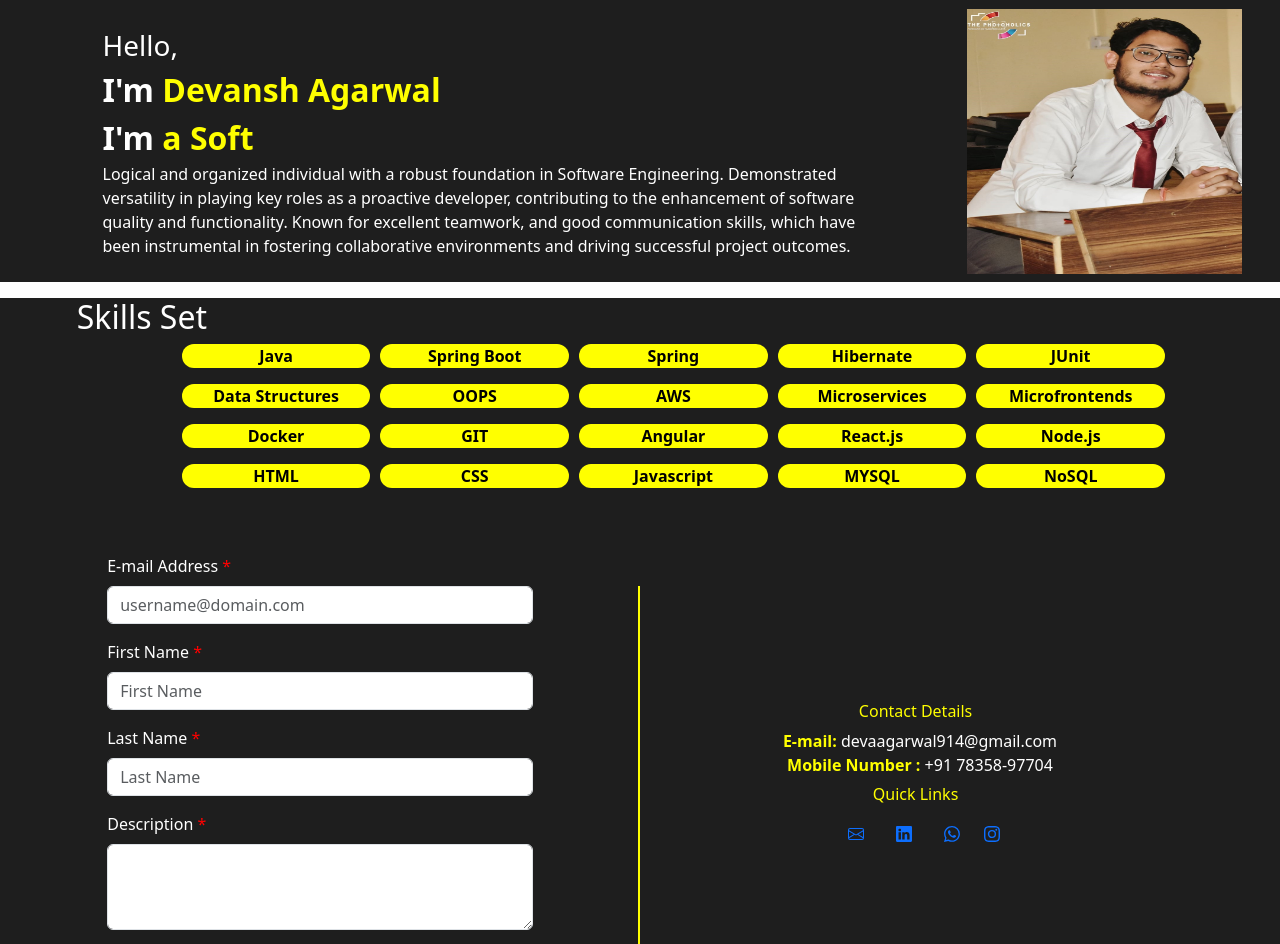
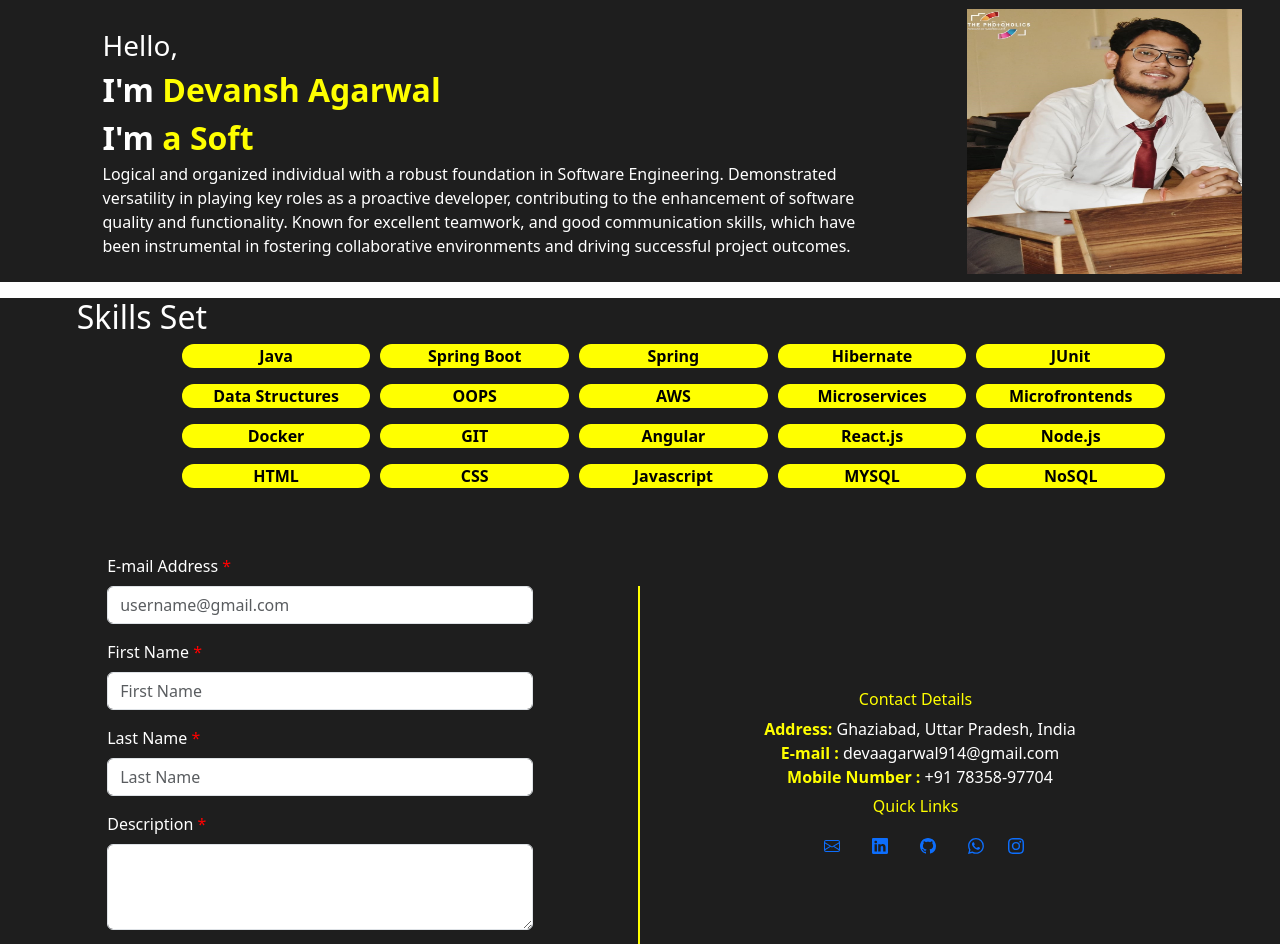
Before and after one commit to DevanshAgarwal7/portfolio, a React (Vite) app in the folder my-portfolio/: page / in a window 1280 px wide. Shown: the top 944 px of the page. Built offline with nearby package versions, Linux system fonts and the light colour scheme.

Commit message:
Footer Updated

```diff
--- a/my-portfolio/src/components/Footer.jsx
+++ b/my-portfolio/src/components/Footer.jsx
@@ -7,21 +7,23 @@
         email: "devaagarwal914@gmail.com",
         whatsappLink: "https://wa.me/+917835897704",
         linkedinLink: "https://www.linkedin.com/in/devansh--agarwal",
-        instagramLink: "https://www.instagram.com/devansh___28/"
+        githubLink: "https://github.com/DevanshAgarwal7",
+        instagramLink: "https://www.instagram.com/devansh___28/",
+        address: "Ghaziabad, Uttar Pradesh, India"
     }
 
     const initialQueryDetails = {
-        email: "username@domain.com",
-        firstName: "First Name",
-        lastName: "Last Name",
+        email: "",
+        firstName: "",
+        lastName: "",
         description: ""
     }
-    const[queryDetails, setQueryDetails] = useState(initialQueryDetails);
-    const[formMessageStatus, setFormMessageStatus] = useState({message: null , showStatus: false});
+    const [queryDetails, setQueryDetails] = useState(initialQueryDetails);
+    const [formMessageStatus, setFormMessageStatus] = useState({ message: null, showStatus: false });
     const setFormMessageStatusAfterChecking = (message) => {
-        setFormMessageStatus({message: message, showStatus: true});
+        setFormMessageStatus({ message: message, showStatus: true });
         setTimeout(() => {
-            setFormMessageStatus({message: null, showStatus: false});
+            setFormMessageStatus({ message: null, showStatus: false });
         }, 4000);
     }
 
@@ -34,15 +36,15 @@
 
     const handleSubmit = (event) => {
         event.preventDefault();
-        if(queryDetails.email === initialQueryDetails.email){
+        if (queryDetails.email === initialQueryDetails.email) {
             setFormMessageStatusAfterChecking("Please Enter Your Valid E-mail.")
-        } else if(queryDetails.firstName === initialQueryDetails.firstName){
+        } else if (queryDetails.firstName === initialQueryDetails.firstName) {
             setFormMessageStatusAfterChecking("Please Enter Your First Name.")
-        }else if(queryDetails.lastName === initialQueryDetails.lastName){
+        } else if (queryDetails.lastName === initialQueryDetails.lastName) {
             setFormMessageStatusAfterChecking("Please Enter Your Last Name.")
-        }else if(queryDetails.description === initialQueryDetails.description){
+        } else if (queryDetails.description === initialQueryDetails.description) {
             setFormMessageStatusAfterChecking("Please Enter Description.")
-        } else{
+        } else {
             console.log(queryDetails);
             setQueryDetails(initialQueryDetails);
         }
@@ -62,26 +64,26 @@
                                 <form onSubmit={(e) => handleSubmit(e)}>
                                     <div className="mb-3">
                                         <label htmlFor="email" class="form-label">E-mail Address <span className="mandatory_mark">*</span></label>
-                                        <input type="email" class="form-control" id="email" name="email" placeholder={initialQueryDetails.email} onChange={handleChange} />
+                                        <input type="email" class="form-control" id="email" name="email" placeholder="username@gmail.com" value={queryDetails.email} onChange={handleChange} />
                                     </div>
                                     <div className="mb-3">
                                         <label htmlFor="fname" class="form-label">First Name <span className="mandatory_mark">*</span></label>
-                                        <input type="text" class="form-control" id="fname" name="firstName" placeholder={initialQueryDetails.firstName} onChange={handleChange} />
+                                        <input type="text" class="form-control" id="fname" name="firstName" placeholder="First Name" value={queryDetails.firstName} onChange={handleChange} />
                                     </div>
                                     <div class="mb-3">
                                         <label htmlFor="lname" class="form-label">Last Name <span className="mandatory_mark">*</span></label>
-                                        <input type="text" class="form-control" id="lname" name="lastName" placeholder={initialQueryDetails.lastName} onChange={handleChange} />
+                                        <input type="text" class="form-control" id="lname" name="lastName" placeholder="Last Name" value={queryDetails.lastName} onChange={handleChange} />
                                     </div>
                                     <div className="mb-3">
                                         <label htmlFor="description" class="form-label">Description <span className="mandatory_mark">*</span></label>
-                                        <textarea class="form-control" id="description" rows="3" name="description" value={initialQueryDetails.description} onChange={handleChange} ></textarea>
+                                        <textarea class="form-control" id="description" rows="3" name="description" value={queryDetails.description} onChange={handleChange} ></textarea>
                                     </div>
                                     <div className="mb-3 d-flex flex-row justify-content-center align-items-center">
-                                            <button type="submit" class="btn btn-light form_button">Submit</button>
-                                            <button type="button" class="btn btn-light form_button" onClick={handleReset}>Reset</button>
+                                        <button type="submit" class="btn btn-light form_button">Submit</button>
+                                        <button type="button" class="btn btn-light form_button" onClick={handleReset}>Reset</button>
                                     </div>
                                     <div className="form_message">
-                                        {formMessageStatus.showStatus &&  <p>{formMessageStatus.message}</p>}
+                                        {formMessageStatus.showStatus && <p>{formMessageStatus.message}</p>}
                                     </div>
                                 </form>
 
@@ -92,7 +94,10 @@
                         <div className="d-flex flex-column justify-content-center align-items-center">
                             <h6 style={{ color: "yellow" }}>Contact Details<Cursor /></h6>
                             <div>
-                                <strong style={{ color: "yellow" }}>E-mail: </strong>{contactInformation.email}
+                                <strong style={{ color: "yellow" }}>Address: </strong>{contactInformation.address}
+                            </div>
+                            <div>
+                                <strong style={{ color: "yellow" }}>E-mail : </strong>{contactInformation.email}
                             </div>
                             <div>
                                 <strong style={{ color: "yellow" }}>Mobile Number : </strong>+91 78358-97704
@@ -111,6 +116,13 @@
                                         <a href={contactInformation.linkedinLink} target="_blank">
                                             <svg xmlns="http://www.w3.org/2000/svg" width="16" height="16" fill="currentColor" class="bi bi-linkedin" viewBox="0 0 16 16">
                                                 <path d="M0 1.146C0 .513.526 0 1.175 0h13.65C15.474 0 16 .513 16 1.146v13.708c0 .633-.526 1.146-1.175 1.146H1.175C.526 16 0 15.487 0 14.854zm4.943 12.248V6.169H2.542v7.225zm-1.2-8.212c.837 0 1.358-.554 1.358-1.248-.015-.709-.52-1.248-1.342-1.248S2.4 3.226 2.4 3.934c0 .694.521 1.248 1.327 1.248zm4.908 8.212V9.359c0-.216.016-.432.08-.586.173-.431.568-.878 1.232-.878.869 0 1.216.662 1.216 1.634v3.865h2.401V9.25c0-2.22-1.184-3.252-2.764-3.252-1.274 0-1.845.7-2.165 1.193v.025h-.016l.016-.025V6.169h-2.4c.03.678 0 7.225 0 7.225z" />
+                                            </svg>
+                                        </a>
+                                    </div>
+                                    <div className="p-2 px-3 github">
+                                        <a href={contactInformation.githubLink} target="_blank">
+                                            <svg xmlns="http://www.w3.org/2000/svg" width="16" height="16" fill="currentColor" class="bi bi-github" viewBox="0 0 16 16">
+                                                <path d="M8 0C3.58 0 0 3.58 0 8c0 3.54 2.29 6.53 5.47 7.59.4.07.55-.17.55-.38 0-.19-.01-.82-.01-1.49-2.01.37-2.53-.49-2.69-.94-.09-.23-.48-.94-.82-1.13-.28-.15-.68-.52-.01-.53.63-.01 1.08.58 1.23.82.72 1.21 1.87.87 2.33.66.07-.52.28-.87.51-1.07-1.78-.2-3.64-.89-3.64-3.95 0-.87.31-1.59.82-2.15-.08-.2-.36-1.02.08-2.12 0 0 .67-.21 2.2.82.64-.18 1.32-.27 2-.27s1.36.09 2 .27c1.53-1.04 2.2-.82 2.2-.82.44 1.1.16 1.92.08 2.12.51.56.82 1.27.82 2.15 0 3.07-1.87 3.75-3.65 3.95.29.25.54.73.54 1.48 0 1.07-.01 1.93-.01 2.2 0 .21.15.46.55.38A8.01 8.01 0 0 0 16 8c0-4.42-3.58-8-8-8" />
                                             </svg>
                                         </a>
                                     </div>
```
